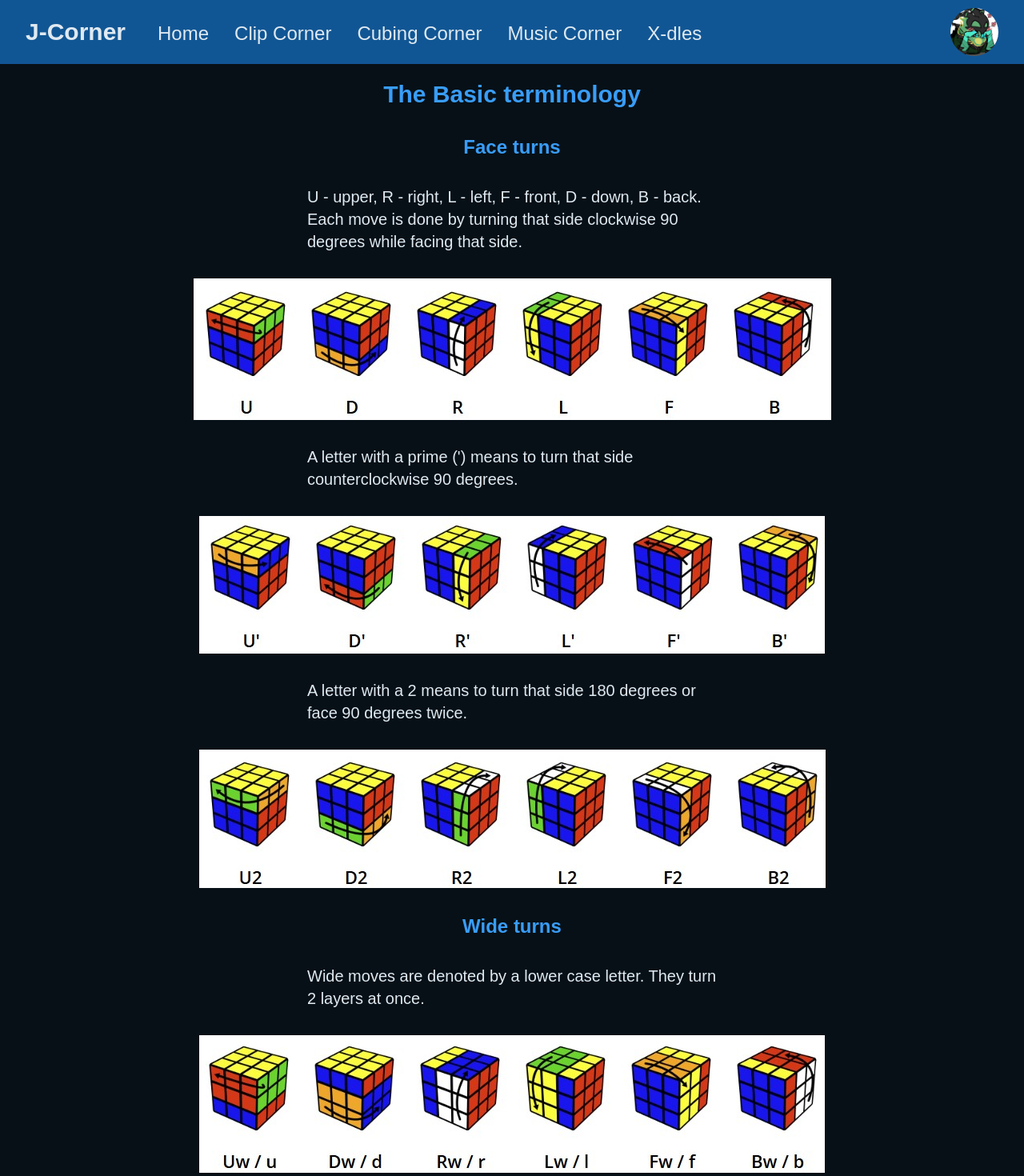
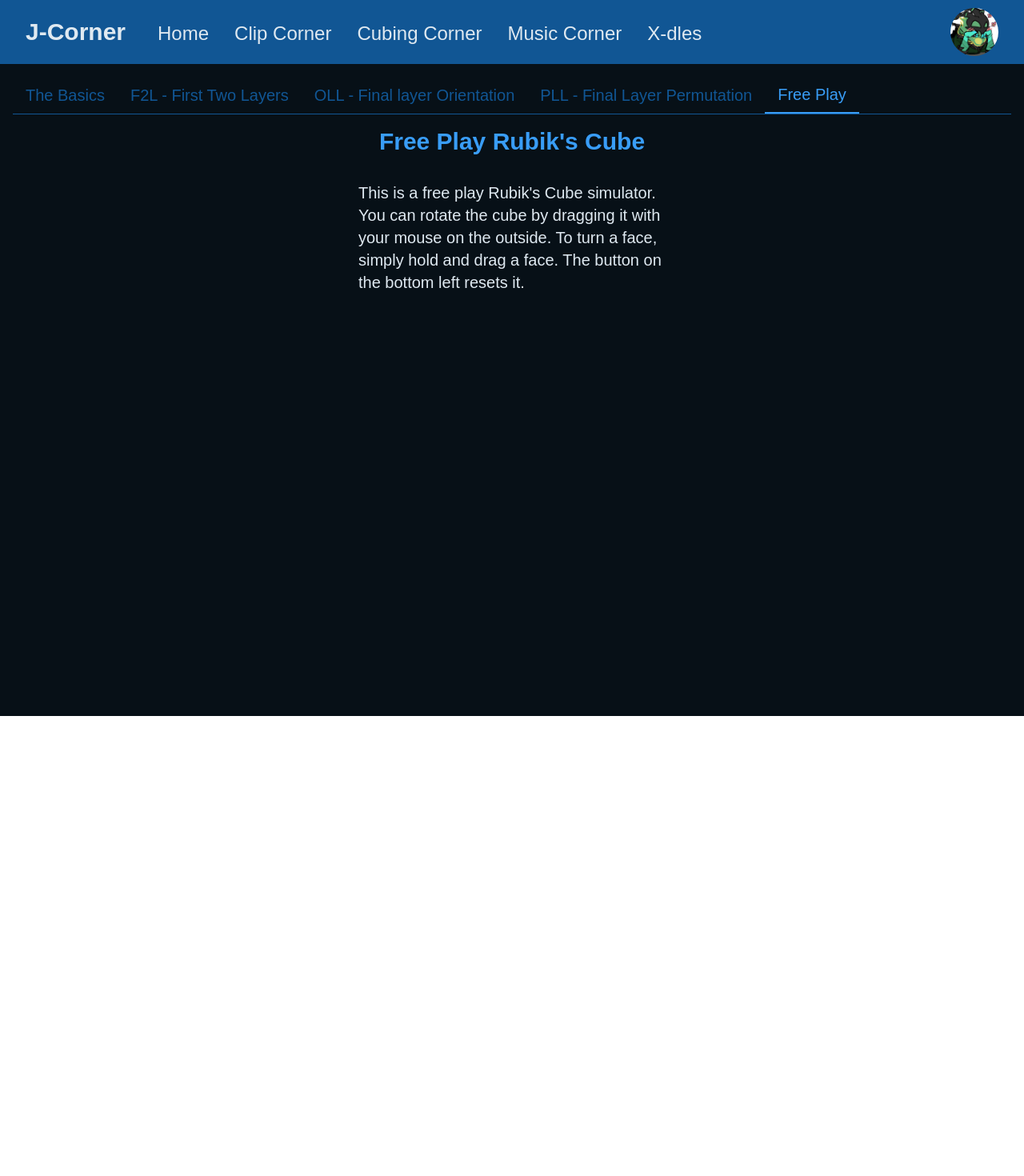
Before and after one commit to jumanji1310/j-corner, a Next.js app: page /cubing-corner in a window 1280 px wide. Shown: the top 1470 px of the page at 80% size. After the commit the page ends 895 px from the top, so only its background shows below. Built offline with nearby package versions, Linux system fonts and the light colour scheme; a web font is replaced by a local one.

Commit message:
feat: tabs for cubing corner and added basic and freeplay page

```diff
--- a/src/app/cubing-corner/page.tsx
+++ b/src/app/cubing-corner/page.tsx
@@ -1,14 +1,50 @@
-import OLL, {OLL2} from "@/components/cube/OllSection";
+"use client";
+import { useState } from "react";
+import OLL from "@/components/cube/OllSection";
 import PLL from "@/components/cube/PllSection";
 import F2L from "@/components/cube/F2LSection";
+import Basics from "@/components/cube/BasicsSection";
+import FreePlay from "@/components/cube/FreePlay";
+const CubingCornerPage = () => {
+  // State to track active tab
+  const [activeTab, setActiveTab] = useState("free");
 
-const CubingCornerPage = () => {
+  // Tab definitions
+  const tabs = [
+    { id: "basics", label: "The Basics" },
+    { id: "f2l", label: "F2L - First Two Layers" },
+    { id: "oll", label: "OLL - Final layer Orientation" },
+    { id: "pll", label: "PLL - Final Layer Permutation" },
+    { id: "free", label: "Free Play" },
+  ];
+
   return (
-    <div className="p-5 bg-background dark:bg-dark-background text-text dark:text-dark-text flex flex-col space-y-8 p-4">
-            <F2L/>
-            <OLL />
-            <OLL2 />
-            <PLL />
+    <div className="p-4 bg-background dark:bg-dark-background text-text dark:text-dark-text">
+      {/* Tab Navigation */}
+      <div className="flex flex-wrap border-b border-primary dark:border-dark-primary">
+        {tabs.map((tab) => (
+          <button
+            key={tab.id}
+            onClick={() => setActiveTab(tab.id)}
+            className={`px-4 py-2 font-medium text-xl ${
+              activeTab === tab.id
+                ? "border-b-2 border-accent dark:border-dark-accent text-accent dark:text-dark-accent"
+                : "text-primary dark:text-dark-primary hover:text-accent dark:hover:text-dark-accent"
+            }`}
+          >
+            {tab.label}
+          </button>
+        ))}
+      </div>
+
+      {/* Tab Content */}
+      <div className="mt-4">
+        {activeTab === "basics" && <Basics />}
+        {activeTab === "f2l" && <F2L />}
+        {activeTab === "oll" && <OLL />}
+        {activeTab === "pll" && <PLL />}
+        {activeTab === "free" && <FreePlay />}
+      </div>
     </div>
   );
 };
--- /dev/null
+++ b/src/components/cube/BasicsSection.tsx
@@ -0,0 +1,76 @@
+export default function Basics() {
+  return (
+    <div className="flex flex-col space-y-8 p-4">
+      <h1 className="text-3xl font-bold text-center text-accent dark:text-dark-accent">
+        The Basic terminology
+      </h1>
+      <h2 className="text-2xl font-bold text-center text-accent dark:text-dark-accent">
+        Face turns
+      </h2>
+      <div className="flex flex-row justify-center">
+        <p className="text-xl text-left w-[40vw] ">
+          U - upper, R - right, L - left, F - front, D - down, B - back. Each
+          move is done by turning that side clockwise 90 degrees while facing
+          that side.
+        </p>
+      </div>
+      <div className="flex flex-row justify-center">
+        <img src="turns.jpg" className="w-[40vw]" />
+      </div>
+      <div className="flex flex-row justify-center">
+        <p className="text-xl text-left w-[40vw] ">
+          A letter with a prime (') means to turn that side counterclockwise 90
+          degrees.
+        </p>
+      </div>
+      <div className="flex flex-row justify-center">
+        <img src="turns2.jpg" className="w-[40vw]" />
+      </div>
+      <div className="flex flex-row justify-center">
+        <p className="text-xl text-left w-[40vw] ">
+          A letter with a 2 means to turn that side 180 degrees or face 90
+          degrees twice.
+        </p>
+      </div>
+      <div className="flex flex-row justify-center">
+        <img src="turns3.jpg" className="w-[40vw]" />
+      </div>
+      <h2 className="text-2xl font-bold text-center text-accent dark:text-dark-accent">
+        Wide turns
+      </h2>
+      <div className="flex flex-row justify-center">
+        <p className="text-xl text-left w-[40vw] ">
+          Wide moves are denoted by a lower case letter. They turn 2 layers at
+          once.
+        </p>
+      </div>
+      <div className="flex flex-row justify-center">
+        <img src="turns4.jpg" className="w-[40vw]" />
+      </div>
+      <h2 className="text-2xl font-bold text-center text-accent dark:text-dark-accent">
+        Cube rotations
+      </h2>
+      <div className="flex flex-row justify-center">
+        <p className="text-xl text-left w-[40vw] ">
+          Entire cube rotations are written as x, y and z.
+        </p>
+      </div>
+      <div className="flex flex-row justify-center">
+        <img src="turns5.jpg" className="w-[25vw]" />
+      </div>
+      <h2 className="text-2xl font-bold text-center text-accent dark:text-dark-accent">
+        Slice moves
+      </h2>
+      <div className="flex flex-row justify-center">
+        <p className="text-xl text-left w-[40vw] ">
+          Slice moves are written as M, E and S and turn the middle layer of the
+          cube. M follows the L direction, E follows the D direction, S follows
+          the F direction.
+        </p>
+      </div>
+      <div className="flex flex-row justify-center">
+        <img src="turns6.jpg" className="w-[20vw]" />
+      </div>
+    </div>
+  );
+}
--- a/src/components/cube/F2LSection.tsx
+++ b/src/components/cube/F2LSection.tsx
@@ -2,77 +2,7 @@ import AlgoCard from "./AlgoCard";
 
 export default function F2L() {
   return (
-    <>
-      <h1 className="text-3xl font-bold text-center text-accent dark:text-dark-accent">
-        The Basic terminology
-      </h1>
-      <h2 className="text-2xl font-bold text-center text-accent dark:text-dark-accent">
-        Face turns
-      </h2>
-      <div className="flex flex-row justify-center">
-        <p className="text-xl text-left w-[40vw] ">
-          U - upper, R - right, L - left, F - front, D - down, B - back. Each
-          move is done by turning that side clockwise 90 degrees while facing
-          that side.
-        </p>
-      </div>
-      <div className="flex flex-row justify-center">
-        <img src="turns.jpg" />
-      </div>
-      <div className="flex flex-row justify-center">
-        <p className="text-xl text-left w-[40vw] ">
-          A letter with a prime (') means to turn that side counterclockwise 90
-          degrees.
-        </p>
-      </div>
-      <div className="flex flex-row justify-center">
-        <img src="turns2.jpg" />
-      </div>
-      <div className="flex flex-row justify-center">
-        <p className="text-xl text-left w-[40vw] ">
-          A letter with a 2 means to turn that side 180 degrees or face 90
-          degrees twice.
-        </p>
-      </div>
-      <div className="flex flex-row justify-center">
-        <img src="turns3.jpg" />
-      </div>
-      <h2 className="text-2xl font-bold text-center text-accent dark:text-dark-accent">
-        Wide turns
-      </h2>
-      <div className="flex flex-row justify-center">
-        <p className="text-xl text-left w-[40vw] ">
-          Wide moves are denoted by a lower case letter. They turn 2 layers at
-          once.
-        </p>
-      </div>
-      <div className="flex flex-row justify-center">
-        <img src="turns4.jpg" />
-      </div>
-      <h2 className="text-2xl font-bold text-center text-accent dark:text-dark-accent">
-        Cube rotations
-      </h2>
-      <div className="flex flex-row justify-center">
-        <p className="text-xl text-left w-[40vw] ">
-          Entire cube rotations are written as x, y and z.
-        </p>
-      </div>
-      <div className="flex flex-row justify-center">
-        <img src="turns5.jpg" />
-      </div>
-      <h2 className="text-2xl font-bold text-center text-accent dark:text-dark-accent">
-        Slice moves
-      </h2>
-      <div className="flex flex-row justify-center">
-        <p className="text-xl text-left w-[40vw] ">
-          Slice moves are written as M, E and S and turn the middle layer of the
-          cube. M follows the L direction, E follows the D direction, S follows
-          the F direction.
-        </p>
-      </div>
-      <div className="flex flex-row justify-center">
-        <img src="turns6.jpg" />
-      </div>
+    <div className="flex flex-col space-y-8 p-4">
       <h1 className="text-3xl font-bold text-center text-accent dark:text-dark-accent">
         Solving the Cross (PLL Part 1)
       </h1>
@@ -89,7 +19,6 @@ export default function F2L() {
           description="The cross is solved intuitively"
           initMoves="R U R' y R U R' y R U R' y R U R' y x2"
           extraConfig="hint=6&hinthoriz=2&hintborder=1&"
-          // customConfig = "align=0&scale=3&buttonheight=25&repeat=0&edit=0&sign=1&initrevmove=#&textsize=36&gabbacolors=1&colorscheme=yw3201"
         />
       </div>
       <h1 className="text-3xl font-bold text-center text-accent dark:text-dark-accent">
@@ -132,6 +61,6 @@ export default function F2L() {
           extraConfig="hint=6&hinthoriz=2&hintborder=1&"
         />
       </div>
-    </>
+    </div>
   );
 }
--- /dev/null
+++ b/src/components/cube/FreePlay.tsx
@@ -0,0 +1,37 @@
+import { AnimCube } from "./AnimCube";
+import { useTheme } from "next-themes";
+
+export default function FreePlay() {
+  // Base config strings for different themes
+  const lightConfig =
+    "bgcolor=0a1e30&slidercolor=dfe9f1&butbgcolor=135594&troughcolor=135594&";
+  const darkConfig =
+    "bgcolor=fee9f4&slidercolor=0e0d0d&butbgcolor=fea6d5&troughcolor=fea6d5&";
+
+  // Use the theme hook instead of direct localStorage access
+  const { theme } = useTheme();
+
+  // Select config based on theme
+  const config = `${
+    theme === "dark" ? darkConfig : lightConfig
+  }buttonheight=25&gabbacolors=1&colorscheme=yw3201`;
+
+  return (
+    <div className="flex flex-col space-y-8 h-full">
+      <h1 className="text-3xl font-bold text-center text-accent dark:text-dark-accent">
+        Free Play Rubik's Cube
+      </h1>
+      <div className="flex flex-row justify-center">
+        <p className="text-xl text-left w-[30vw] ">
+          This is a free play Rubik's Cube simulator. You can rotate the cube
+          by dragging it with your mouse on the outside. To turn a face, simply hold and drag a face. The button on the bottom left resets it.
+        </p>
+      </div>
+      <div className="flex flex-col md:flex-row md:justify-evenly gap-6">
+        <div className="h-[60vh] w-[30vw] mx-auto">
+          <AnimCube config={config} />
+        </div>
+      </div>
+    </div>
+  );
+}
--- a/src/components/cube/OllSection.tsx
+++ b/src/components/cube/OllSection.tsx
@@ -2,7 +2,7 @@ import AlgoCard from "./AlgoCard";
 
 export default function OLL() {
   return (
-    <>
+    <div className="flex flex-col space-y-8 p-4">
       <h1 className="text-3xl font-bold text-center text-accent dark:text-dark-accent">
         Orientating final layer edges (OLL Part 1)
       </h1>
@@ -29,13 +29,6 @@ export default function OLL() {
           initMoves="R U2 R' U' R U R' U' R U' R'"
         />
       </div>
-    </>
-  );
-}
-
-export function OLL2() {
-  return (
-    <>
       <h1 className="text-3xl font-bold text-center text-accent dark:text-dark-accent">
         Orientating final layer corners (OLL Part 2)
       </h1>
@@ -102,6 +95,6 @@ export function OLL2() {
           extraConfig="hint=6&hinthoriz=2&hintborder=1&"
         />
       </div>
-    </>
+    </div>
   );
 }
```
